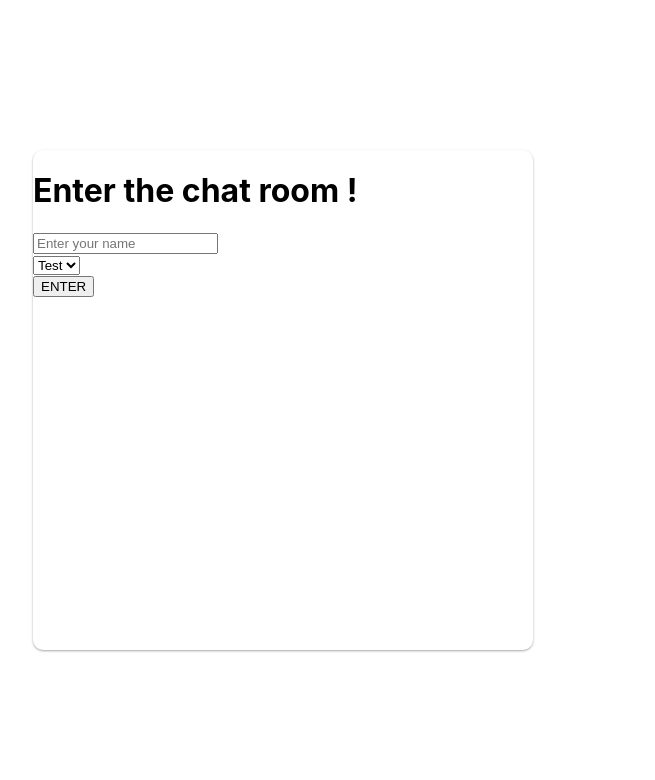
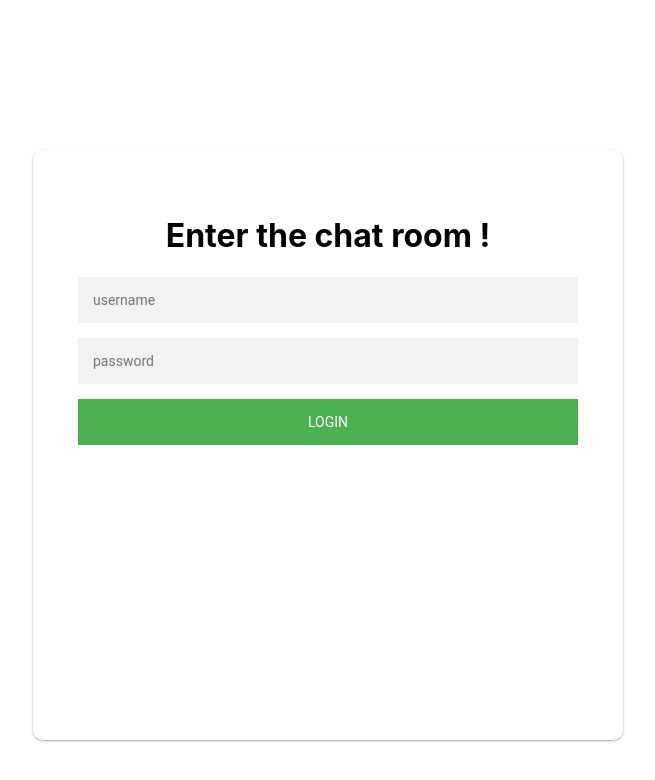
Before and after one commit to sarangraj98/chatiz, a React (Create React App) app in the folder frontend/chatiz/: page / in a window 1280 px wide. Shown: the top 780 px of the page, without its empty margins (357-1012 px from the left). Built offline with nearby package versions, Linux system fonts and the light colour scheme.

Commit message:
#1-Added styling for login

```diff
--- a/frontend/chatiz/src/components/LoginForm.js
+++ b/frontend/chatiz/src/components/LoginForm.js
@@ -1,20 +1,18 @@
 import React from 'react'
 import '../styles/loginform.css'
 export default function LoginForm() {
-    const submitHandler = ()=>{
+    const submitHandler = () => {
         alert('Button clicked')
     }
     return (
         <div className="container">
-            <div className="card">
-                <h1>Enter the chat room !</h1>
-                <input name="name" placeholder="Enter your name" required></input>
-                <br/><select>
-                    <option value="">Test</option>
-                    <option value="">Test</option>
-                    <option value="">Test</option>
-                </select><br/>
-                <button onClick={submitHandler}>ENTER</button>
+            <div className="card form">
+                <h1 style={{ textAlign: 'center' }}>Enter the chat room !</h1>
+                <form className="login-form">
+                    <input type="text" placeholder="username" />
+                    <input type="password" placeholder="password" />
+                    <button onClick={submitHandler}>login</button>
+                </form>
             </div>
         </div>
     )
--- a/frontend/chatiz/src/styles/loginform.css
+++ b/frontend/chatiz/src/styles/loginform.css
@@ -6,6 +6,7 @@
     height: 500px;
     z-index: 15;
     top: 50%;
+    padding:45px;
     left: 50%;
     margin: -250px 0 0 -250px;
     background:#fff;
@@ -16,3 +17,44 @@
 .card:hover {
     box-shadow: 0 14px 28px rgba(0,0,0,0.25), 0 10px 10px rgba(0,0,0,0.22);
   }
+
+  .form input {
+    font-family: "Roboto", sans-serif;
+    outline: 0;
+    background: #f2f2f2;
+    width: 100%;
+    border: 0;
+    margin: 0 0 15px;
+    padding: 15px;
+    box-sizing: border-box;
+    font-size: 14px;
+  }
+  .form button {
+    font-family: "Roboto", sans-serif;
+    text-transform: uppercase;
+    outline: 0;
+    background: #4CAF50;
+    width: 100%;
+    border: 0;
+    padding: 15px;
+    color: #FFFFFF;
+    font-size: 14px;
+    -webkit-transition: all 0.3 ease;
+    transition: all 0.3 ease;
+    cursor: pointer;
+  }
+  .form button:hover,.form button:active,.form button:focus {
+    background: #43A047;
+  }
+  .form .message {
+    margin: 15px 0 0;
+    color: #b3b3b3;
+    font-size: 12px;
+  }
+  .form .message a {
+    color: #4CAF50;
+    text-decoration: none;
+  }
+  .form .register-form {
+    display: none;
+  }
```
